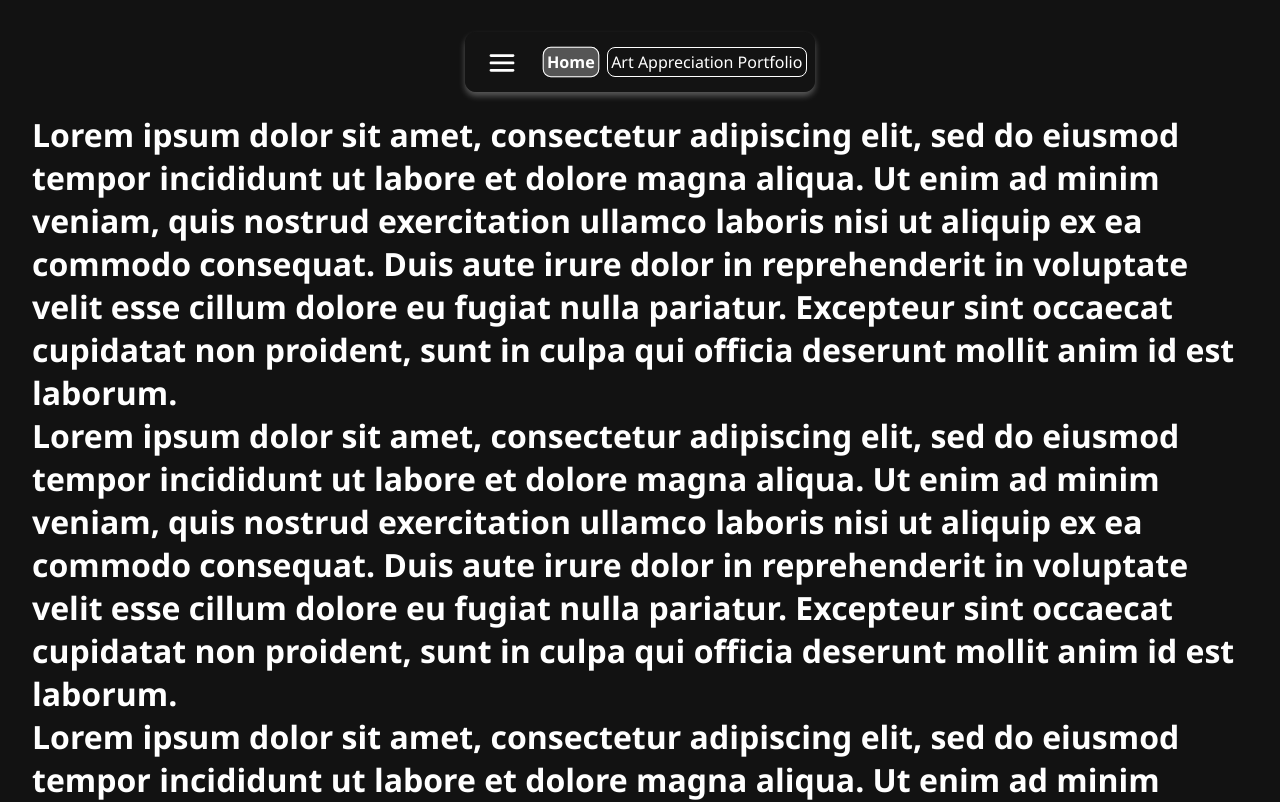
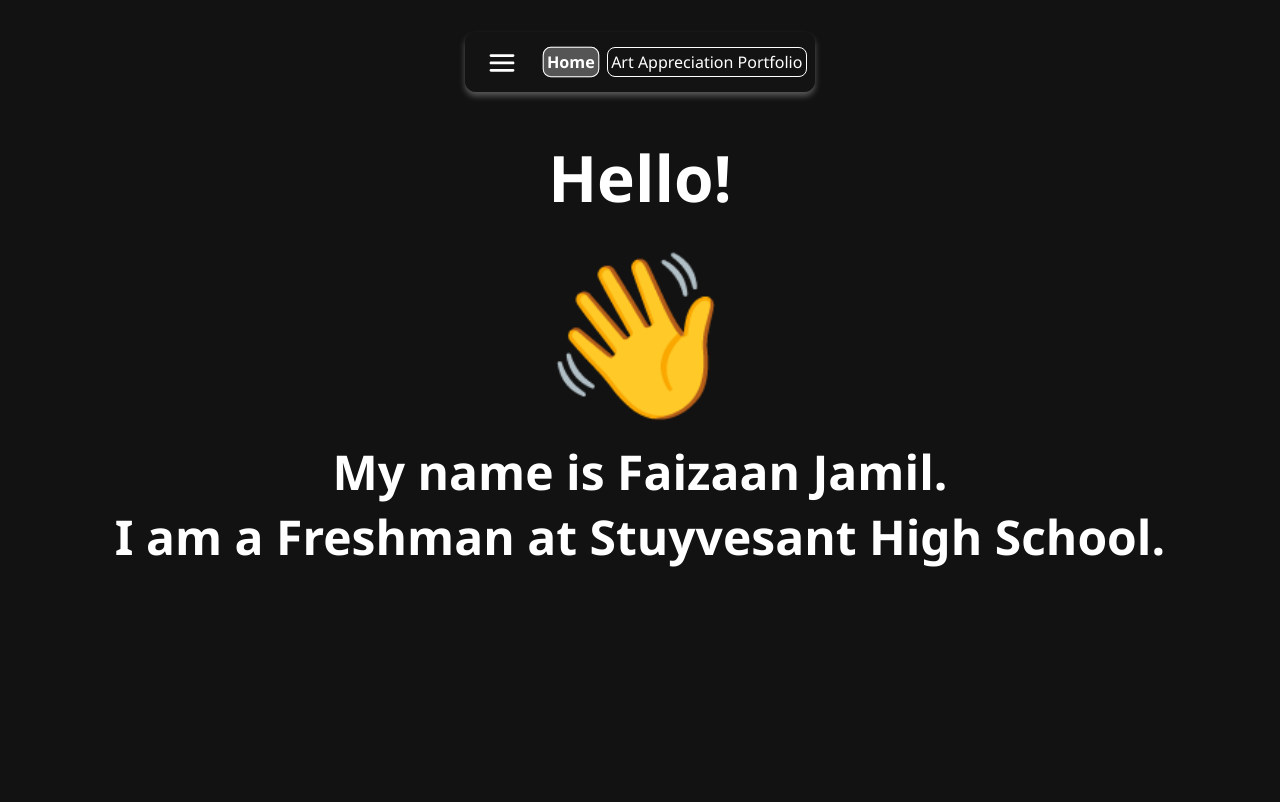
Before and after one commit to Faizaan-J/faizaan-art_app-portfolio, a React (Vite) app: page / in a window 1280 px wide. Shown: the top 802 px of the page. Built offline with nearby package versions, Linux system fonts and the light colour scheme.

Commit message:
Finish home page
Staggered some text and added a wave component

```diff
--- a/src/App.css
+++ b/src/App.css
@@ -8,7 +8,7 @@
 }
 
 body {
-  overflow: hidden;
+  overflow-x: hidden;
 }
 
 #root {
--- /dev/null
+++ b/src/Components/Wave/Wave.css
@@ -0,0 +1,16 @@
+/* source: https://codepen.io/jakejarvis/pen/pBZWZw */
+@keyframes wave-animation {
+    0% { transform: rotate( 0.0deg) }
+   10% { transform: rotate(14.0deg) }
+   20% { transform: rotate(-8.0deg) }
+   30% { transform: rotate(14.0deg) }
+   40% { transform: rotate(-4.0deg) }
+   50% { transform: rotate(10.0deg) }
+   60% { transform: rotate( 0.0deg) }
+  100% { transform: rotate( 0.0deg) }
+}
+
+.wave {
+    animation: wave-animation 2s linear;
+    display: inline-block;
+}
--- /dev/null
+++ b/src/Components/Wave/Wave.tsx
@@ -0,0 +1,9 @@
+import "./Wave.css";
+
+const Wave = () => {
+    return (
+        <span className="wave">👋</span>
+    )
+}
+
+export default Wave;
--- /dev/null
+++ b/src/Constants.ts
@@ -0,0 +1,9 @@
+export const graduationYear = 2029;
+export const school = { // idk it felt better than to just have a string
+    name: "Stuyvesant High School",
+    city: "New York",
+    state: "NY",
+    country: "USA",
+    website: "https://stuy.enschool.org/",
+    address: "345 Chambers St, New York, NY 10282"
+}
--- a/src/Router/AppLayout.tsx
+++ b/src/Router/AppLayout.tsx
@@ -13,6 +13,7 @@ const AppLayout = () => {
       <AnimatePresence mode="wait">
         <motion.main
           className="main"
+          data-path={location.pathname}
           initial={{ opacity: 0, transform: "translateX(-15%)" }}
           animate={{ opacity: 1, transform: "translateX(0%)" }}
           exit={{ opacity: 0, transform: "translateX(15%)" }}
--- /dev/null
+++ b/src/Router/Pages/Home/GraduationYear.ts
@@ -0,0 +1,34 @@
+type SchoolYear = "Freshman" | "Sophomore" | "Junior" | "Senior" | "Graduate";
+
+const referenceTable: SchoolYear[] = [
+  "Graduate",
+  "Senior",
+  "Junior",
+  "Sophomore",
+  "Freshman"
+]
+
+const FIRST_SCHOOL_MONTH = 9; // school usually starts near the start of september
+const LAST_SCHOOL_MONTH = 6;   // usually ends near end of june
+
+const getCurrentYearFromGraduationYear = (graduationYear: number, date: Date = new Date()): SchoolYear => { // I just made some BULLLLLLSHITTTTT!!!!!!
+  const month = date.getMonth() + 1;
+  const year = date.getFullYear();
+
+  if (
+    year > graduationYear ||
+    (year === graduationYear && month > LAST_SCHOOL_MONTH)
+  ) {
+    return "Graduate";
+  }
+
+  const academicYear =
+    month >= FIRST_SCHOOL_MONTH ? year : year - 1;
+
+  const yearsUntilGraduation = graduationYear - academicYear;
+
+  const schoolYear = referenceTable[yearsUntilGraduation];
+  return schoolYear || "Graduate";
+}
+
+export default getCurrentYearFromGraduationYear;
--- /dev/null
+++ b/src/Router/Pages/Home/Home.css
@@ -0,0 +1,4 @@
+main.main[data-path="/"] {
+  text-align: center;
+  font-size: 2em;
+}
--- a/src/Router/Pages/Home/Home.tsx
+++ b/src/Router/Pages/Home/Home.tsx
@@ -1,10 +1,35 @@
-import ScrollFiller from '../../../Components/DevComponents/ScrollFiller/ScrollFiller';
+import { motion, stagger } from "motion/react";
+import getCurrentGradeFromGraduationYear from "./GraduationYear";
+import { graduationYear, school } from "../../../Constants";
+
+import Wave from "../../../Components/Wave/Wave";
+
+import "./Home.css";
+
+const fadeInDown = {
+  hidden: { opacity: 0, y: -20 },
+  visible: { opacity: 1, y: 0 }
+};
+
+const gradeName = getCurrentGradeFromGraduationYear(graduationYear);
+const schoolName = school.name;
 
 const Home = () => {
     return (
-        <>
-            <ScrollFiller amount={10} content="lorem ipsum" />
-        </>
+        <motion.div
+            initial="hidden"
+            animate="visible"
+            variants={{
+                visible: { transition: { delayChildren: stagger(0.2, { startDelay: 0.2 }) } },
+            }}
+        >
+            <motion.h1 variants={fadeInDown}>Hello!</motion.h1>
+            <motion.h1 variants={fadeInDown} style={{ fontSize: "5em" }}>
+                <Wave />
+            </motion.h1>
+            <motion.h2 variants={fadeInDown}>My name is Faizaan Jamil.</motion.h2>
+            <motion.h2 variants={fadeInDown}>I am a {gradeName} at {schoolName}.</motion.h2>
+        </motion.div>
     )
 }
 
```
